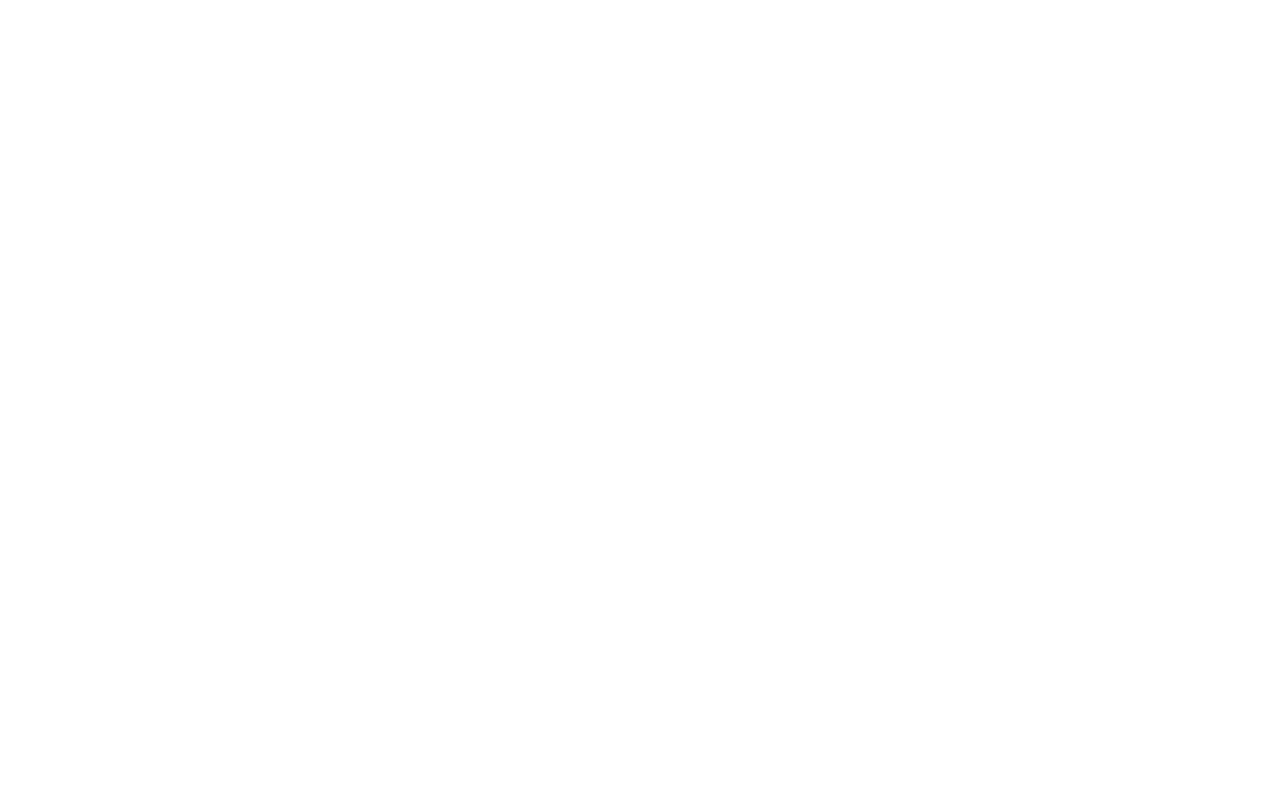
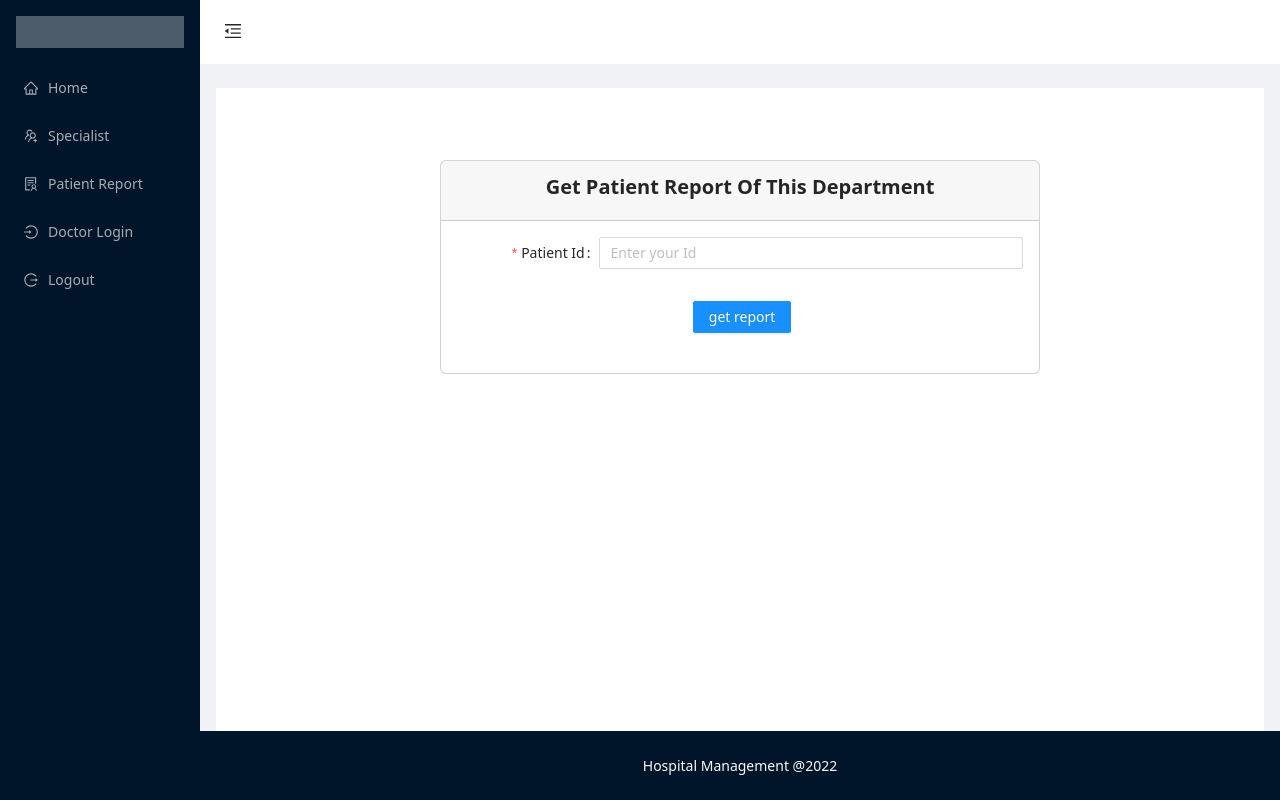
Before and after one commit to Sahanathik/Appointment-Booking, a React (Create React App) app in the folder client/hospital-management/: page /deptartment-patient-report in a window 1280 px wide. Before the commit this address had no page. Built offline with nearby package versions, Linux system fonts and the light colour scheme.

Commit message:
patient-record

```diff
--- a/client/hospital-management/src/App.js
+++ b/client/hospital-management/src/App.js
@@ -20,9 +20,9 @@
     <>
       <Router>
         {/* <Dashboard /> */}
-        {/* <Dept_dashboard></Dept_dashboard> */}
+        <Dept_dashboard></Dept_dashboard>
         <Routes>
-          <Route path="/" element={<Homepage />} />
+          {/* <Route path="/" element={<Homepage />} />
           <Route path="/navbar" element={<Navbar />} />
           <Route path="/management-login" element={<Managemtnt_Login />} />
           <Route path="/admin" element={<Dashboard />} />
@@ -34,7 +34,7 @@
           <Route path="/patient-data" element={<Patient />} />
           <Route path="/contact" element={<Contact />} />
           <Route path="/terms" element={<Terms />} />
-          <Route path="/payment" element={<Payment />} />
+          <Route path="/payment" element={<Payment />} /> */}
         </Routes>
       </Router>
     </>
--- a/client/hospital-management/src/components/Department-portal/dept_dashboard/Dept_dashboard.js
+++ b/client/hospital-management/src/components/Department-portal/dept_dashboard/Dept_dashboard.js
@@ -21,6 +21,7 @@
 import Today_appointment from "../doctorAppointment/Today_appointment";
 import Patientreports from "../patient_report/Patientreports";
 import ReportSetting from "../patient_report/Reportsetting";
+import Dept_patient from "../dept_patient/Dept_patient";
 const { Header, Sider, Content, Footer } = Layout;
 const Dept_dashboard = () => {
   const [collapsed, setCollapsed] = useState(false);
@@ -93,6 +94,11 @@
                 <Route exact path="/doctor-board" element={<Doctorboard />} />
                 <Route
                   exact
+                  path="/deptartment-patient-report"
+                  element={<Dept_patient />}
+                />
+                <Route
+                  exact
                   path="/patient-history"
                   element={<Patient_history />}
                 />
--- a/client/hospital-management/src/components/Department-portal/dept_dashboard/Dept_menu.js
+++ b/client/hospital-management/src/components/Department-portal/dept_dashboard/Dept_menu.js
@@ -1,7 +1,6 @@
 import {
-  DesktopOutlined,
   UsergroupAddOutlined,
-  IdcardOutlined,
+  SolutionOutlined,
   LoginOutlined,
   HomeOutlined,
 } from "@ant-design/icons";
@@ -21,6 +20,12 @@
   },
   {
     key: "3",
+    icon: <SolutionOutlined />,
+    title: "Patient Report",
+    link: "/deptartment-patient-report",
+  },
+  {
+    key: "4",
     icon: <LoginOutlined />,
     title: "Doctor Login",
     link: "/doctor-login",
--- /dev/null
+++ b/client/hospital-management/src/components/Department-portal/dept_patient/Dept_patient.js
@@ -0,0 +1,79 @@
+import React from "react";
+import { useNavigate } from "react-router-dom";
+import { Input, Button, Form, Image, Typography } from "antd";
+const { Title } = Typography;
+
+const Dept_patient = () => {
+  const [form] = Form.useForm();
+  const navigate = useNavigate();
+  //handle submit
+  const formSubmit = () => {
+    navigate("/report-history");
+  };
+  //form-layout
+  const responsive_layout = {
+    labelCol: {
+      xs: { span: 24 },
+      sm: { span: 8 },
+      md: { span: 6 },
+      lg: { span: 6 },
+    },
+    wrapperCol: {
+      xs: { span: 24 },
+      sm: { span: 16 },
+      md: { span: 18 },
+      lg: { span: 18 },
+    },
+  };
+  const buttonLayout = {
+    wrapperCol: {
+      xs: { span: 24 },
+      sm: { span: 12, offset: 10 },
+      md: { span: 12, offset: 10 },
+      lg: { span: 12, offset: 10 },
+    },
+  };
+  return (
+    <>
+      <div className="mt-5">
+        <div class="card mb-3 mx-auto " style={{ maxWidth: "600px" }}>
+          <div className="card-header">
+            <Title level={4} style={{ textAlign: "center" }} className="my-1">
+              Get Patient Report Of This Department
+            </Title>
+          </div>
+          <div class="card-body">
+            <Form {...responsive_layout} form={form} onFinish={formSubmit}>
+              <Form.Item
+                label="Patient Id:"
+                type="text"
+                name="patient_id"
+                hasFeedback
+                rules={[
+                  {
+                    required: true,
+                    message: "Enter Your patient Id to get report",
+                  },
+                ]}
+              >
+                <Input
+                  placeholder="Enter your Id"
+                  type="text"
+                  name="patient_id"
+                  id="patient_id"
+                />
+              </Form.Item>
+              <Form.Item {...buttonLayout}>
+                <Button type="primary" htmlType="submit" className="mt-2">
+                  get report
+                </Button>
+              </Form.Item>
+            </Form>
+          </div>
+        </div>
+      </div>
+    </>
+  );
+};
+
+export default Dept_patient;
```
Also changed, not shown: client/hospital-management/src/components/Department-portal/dept_patient/Dept_patient.css (added).
